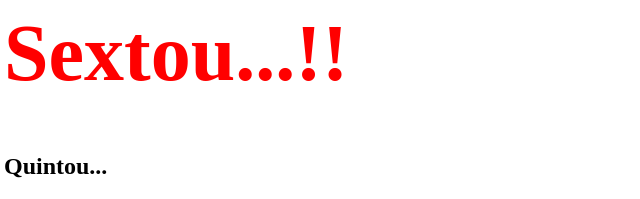
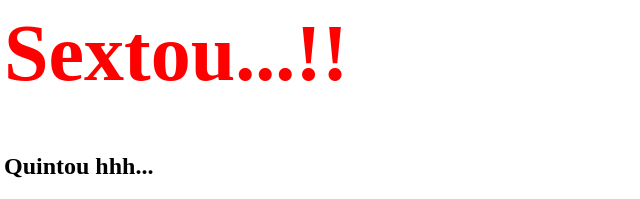
Before and after one commit to Miderson/Turma_sexta, a plain HTML site: page index.html in a window 1280 px wide. Shown: the top 199 px of the page, 4-644 px from the left. Drawn offline with Linux system fonts and the light colour scheme.

Commit message:
ateracao

```diff
--- a/index.html
+++ b/index.html
@@ -1,6 +1,6 @@
 <link rel="stylesheet"  href="style.css">
 
 <h1> Sextou...!! </h1>
-<h2> Quintou...</h2>
+<h2> Quintou    hhh...</h2>
 
 <img id="imagem-um" src="atl.png">
```
